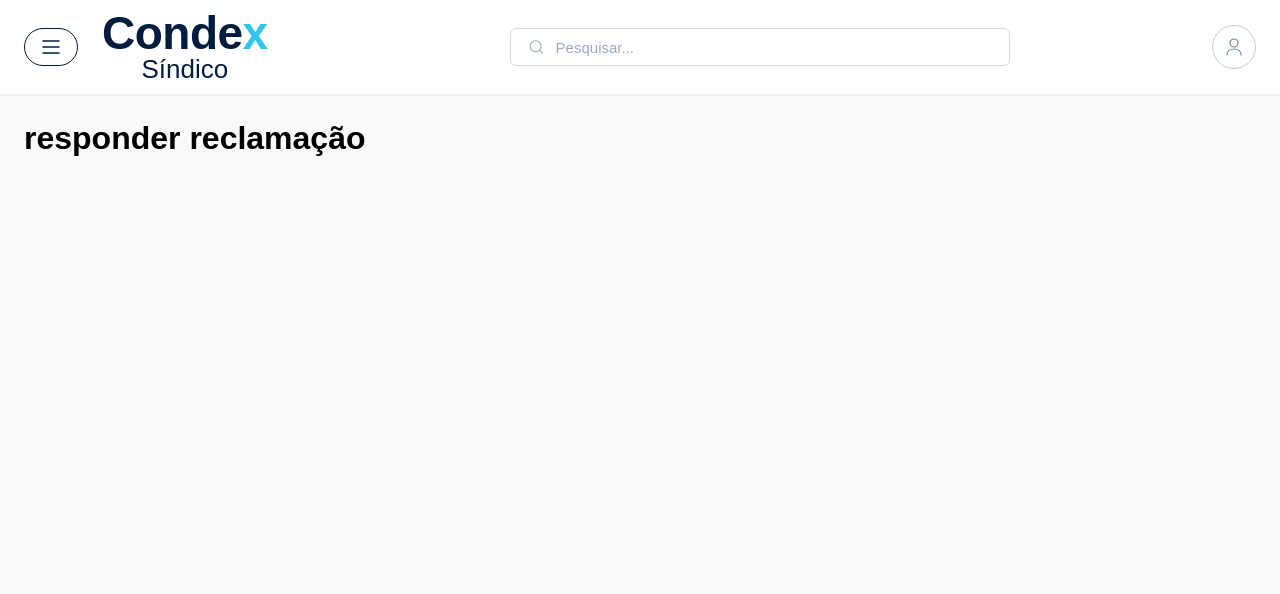
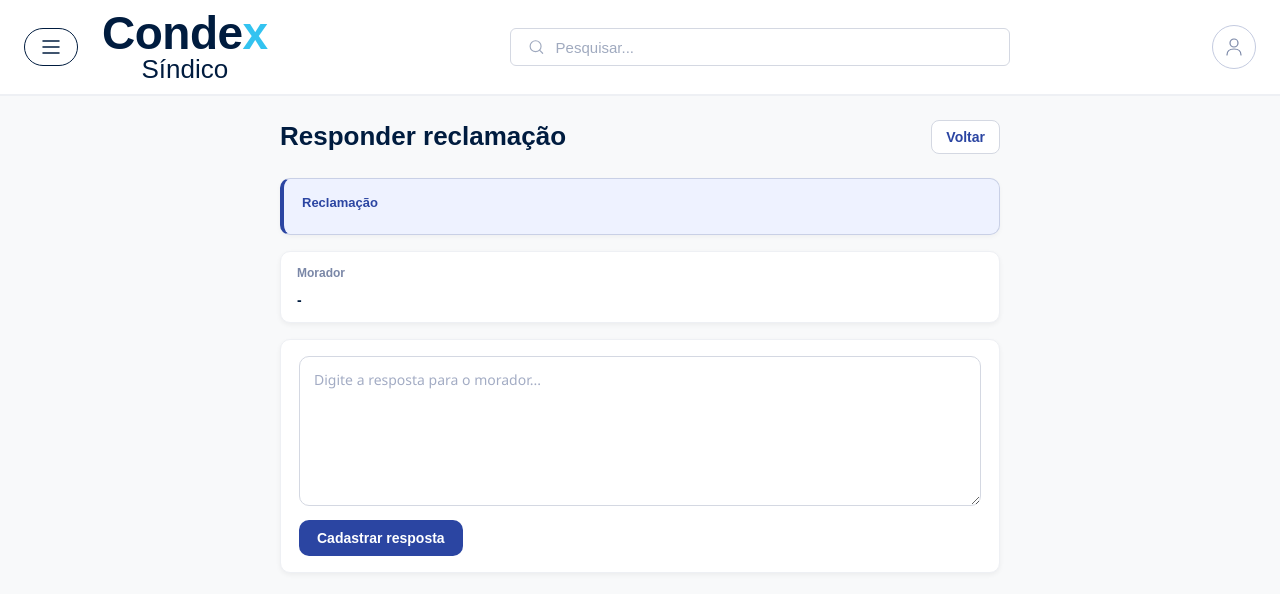
Before and after one commit to Condex-TCC/Condex-Front, a React (Vite) app: page /sindico/reclamacoes/responder/1 in a window 1280 px wide. Shown: the top 594 px of the page. Built offline with nearby package versions, Linux system fonts and the light colour scheme; no server answers.

Commit message:
Fazendo o JSX e o CSS para a tela de exibir as reclamações

```diff
--- /dev/null
+++ b/src/css/telaRespondeReclamacao.module.css
@@ -0,0 +1,150 @@
+/* TELA DE RESPOSTA DE RECLAMAÇÃO DO SÍNDICO */
+
+.trr-container {
+  font-family: 'Segoe UI', Roboto, Helvetica, Arial, sans-serif;
+  color: #001c3f;
+  width: 100%;
+  max-width: 720px;
+  margin: 0 auto;
+  padding-bottom: 16px;
+}
+
+.trr-header {
+  display: flex;
+  align-items: center;
+  justify-content: space-between;
+  margin-bottom: 24px;
+  gap: 12px;
+  flex-wrap: wrap;
+}
+
+.trr-titulo {
+  font-size: 26px;
+  font-weight: 700;
+  line-height: 1.2;
+}
+
+.trr-btnVoltar {
+  background-color: #ffffff;
+  border: 1px solid #d4d8e2;
+  border-radius: 8px;
+  color: #2b45a2;
+  font-size: 14px;
+  font-weight: 700;
+  padding: 8px 14px;
+  cursor: pointer;
+  transition: background-color 0.2s ease-in-out, border-color 0.2s ease-in-out;
+}
+
+.trr-btnVoltar:hover {
+  background-color: #eef2ff;
+  border-color: #c9d0e6;
+}
+
+.trr-destaque {
+  background-color: #eef2ff;
+  border: 1px solid #c9d0e6;
+  border-left: 4px solid #2b45a2;
+  border-radius: 10px;
+  padding: 16px 18px;
+  margin-bottom: 16px;
+  box-shadow: 0 2px 5px rgba(0, 0, 0, 0.04);
+}
+
+.trr-destaqueRotulo {
+  display: block;
+  font-size: 13px;
+  font-weight: 700;
+  color: #2b45a2;
+  margin-bottom: 8px;
+}
+
+.trr-destaqueTexto {
+  font-size: 16px;
+  line-height: 1.6;
+  color: #001c3f;
+  word-break: break-word;
+  white-space: pre-wrap;
+}
+
+.trr-morador {
+  background-color: #ffffff;
+  border: 1px solid #eef0f4;
+  border-radius: 10px;
+  box-shadow: 0 2px 5px rgba(0, 0, 0, 0.05);
+  padding: 14px 16px;
+  display: flex;
+  flex-direction: column;
+  gap: 6px;
+  margin-bottom: 16px;
+}
+
+.trr-moradorRotulo {
+  font-size: 12px;
+  font-weight: 700;
+  color: #7a87a7;
+}
+
+.trr-moradorValor {
+  font-size: 14px;
+  color: #001c3f;
+  font-weight: 600;
+}
+
+.trr-cadastro {
+  background-color: #ffffff;
+  border: 1px solid #eef0f4;
+  border-radius: 10px;
+  box-shadow: 0 2px 5px rgba(0, 0, 0, 0.05);
+  padding: 16px 18px;
+  display: flex;
+  flex-direction: column;
+  gap: 14px;
+}
+
+.trr-textarea {
+  width: 100%;
+  box-sizing: border-box;
+  border: 1px solid #d4d8e2;
+  border-radius: 10px;
+  outline: none;
+  padding: 12px 14px;
+  font-size: 14px;
+  line-height: 1.5;
+  color: #001c3f;
+  background-color: #ffffff;
+  font-family: 'Segoe UI', Roboto, Helvetica, Arial, sans-serif;
+  resize: vertical;
+  min-height: 150px;
+  transition: border-color 0.2s ease-in-out, box-shadow 0.2s ease-in-out;
+}
+
+.trr-textarea::placeholder {
+  color: #a3acc4;
+}
+
+.trr-textarea:focus {
+  border-color: #2b45a2;
+  box-shadow: 0 0 0 1px #2b45a2;
+}
+
+.trr-btnCadastrar {
+  align-self: flex-start;
+  background-color: #2b45a2;
+  color: #ffffff;
+  border: none;
+  border-radius: 10px;
+  padding: 10px 18px;
+  font-size: 14px;
+  font-weight: 700;
+  cursor: pointer;
+  transition: background-color 0.2s ease-in-out, transform 0.1s ease-in-out;
+}
+
+.trr-btnCadastrar:hover {
+  background-color: #203b8f;
+}
+
+.trr-btnCadastrar:active {
+  transform: scale(0.99);
+}
--- a/src/pages/sindico/reclamacoes/telaRespondeReclamacao.jsx
+++ b/src/pages/sindico/reclamacoes/telaRespondeReclamacao.jsx
@@ -4,6 +4,7 @@
 import { useEffect, useState } from "react"
 import { useLocation, useNavigate, useParams } from "react-router-dom"
 import { showReclamacao } from "../../../service/Reclamacoes"
+import styles from "../../../css/telaRespondeReclamacao.module.css"
 
 //Função que cria a página
 function PaginaRespondeReclamacao(){
@@ -64,15 +65,47 @@ function PaginaRespondeReclamacao(){
 
     //Retona o componente
     return (
-        <h1>responder reclamação</h1>
-        //Na mesma linha mas na direita um botão de voltar que chama a função de back
+        <div className={styles['trr-container']}>
+            {/* Cabeçalho */}
+            <div className={styles['trr-header']}>
+                <h1 className={styles['trr-titulo']}>Responder reclamação</h1>
+                <button type="button" className={styles['trr-btnVoltar']} onClick={back}>
+                    Voltar
+                </button>
+            </div>
 
-        //Div que exibe a reclamação, esse campo deve tar bastante enfase
+            {/* Div da reclamação com destaque */}
+            <div className={styles['trr-destaque']}>
+                <span className={styles['trr-destaqueRotulo']}>Reclamação</span>
+                <div className={styles['trr-destaqueTexto']}>{reclamacao?.reclamacao}</div>
+            </div>
 
-        //Div com os dados do morador
+            {/* Dados do morador */}
+            <div className={styles['trr-morador']}>
+                <span className={styles['trr-moradorRotulo']}>Morador</span>
+                <div className={styles['trr-moradorValor']}>{reclamacao?.morador?.nome}</div>
+                <div className={styles['trr-moradorValor']}>{reclamacao?.morador?.unidade?.bloco} - {reclamacao?.morador?.unidade?.numero}</div>
+            </div>
 
-        //Div com uma textarea ligada ao state de reclamação e embaixo um botão de cadastro de resposta
-        //Caso a resposta do sindico venha na requisição, deve-se exibi-lá e ocultar a div de cadastro de resposta
+            {reclamacao?.resposta ? (
+                <div className={styles['trr-destaque']}>
+                    <span className={styles['trr-destaqueRotulo']}>Resposta do síndico</span>
+                    <div className={styles['trr-destaqueTexto']}>{reclamacao?.resposta}</div>
+                </div>
+            ) : (
+                <div className={styles['trr-cadastro']}>
+                    <textarea
+                        className={styles['trr-textarea']}
+                        placeholder="Digite a resposta para o morador..."
+                        value={resposta}
+                        onChange={(e) => setResposta(e.target.value)}
+                    />
+                    <button type="button" className={styles['trr-btnCadastrar']} onClick={cadastraResposta}>
+                        Cadastrar resposta
+                    </button>
+                </div>
+            )}
+        </div>
     )
 }
 
```
